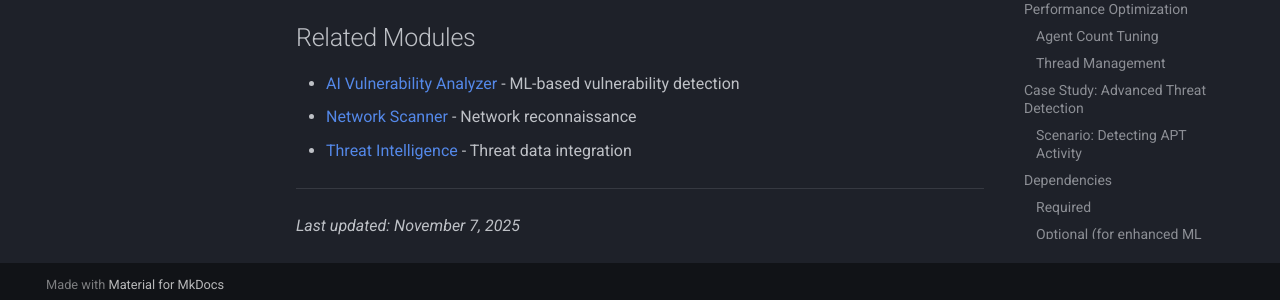
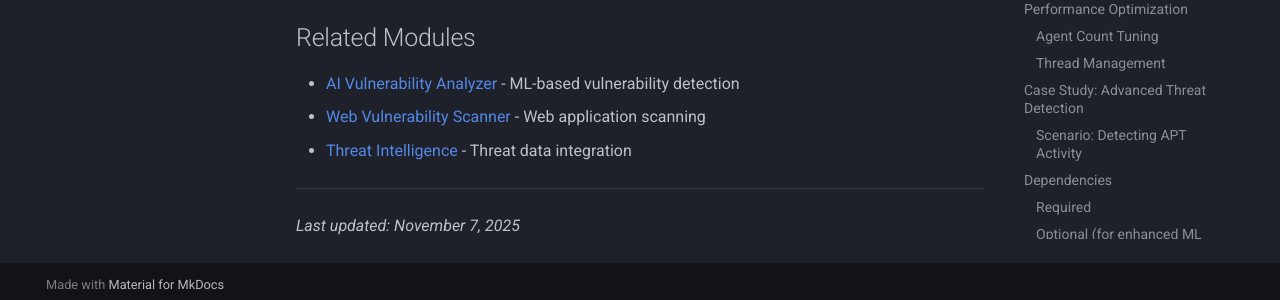
Before and after one commit to K11E3R/GhostKit, an MkDocs documentation site: the page built from mkdocs-src/modules/neural-swarm.md, in a window 1280 px wide and 900 px high, scrolled down 8682 px. Shown: the part 593-893 px from the top of the window. Built offline with MkDocs 1.6.1 and Material for MkDocs 9.7.7, drawn with Linux system fonts in a browser that asks for light colours; comment, search, counter and statistics services are not loaded.

Commit message:
[DOC] Fix related module links in neural-swarm documentation
Co-authored-by: K11E3R <27584700+K11E3R@users.noreply.github.com>

```diff
--- a/mkdocs-src/modules/neural-swarm.md
+++ b/mkdocs-src/modules/neural-swarm.md
@@ -380,7 +380,7 @@ Expected performance characteristics:
 ## Related Modules
 
 - [AI Vulnerability Analyzer](ai-vulnerability-analyzer.md) - ML-based vulnerability detection
-- [Network Scanner](../index.md) - Network reconnaissance
+- [Web Vulnerability Scanner](web-scanner.md) - Web application scanning
 - [Threat Intelligence](../advanced/threat-intelligence.md) - Threat data integration
 
 ---
```
